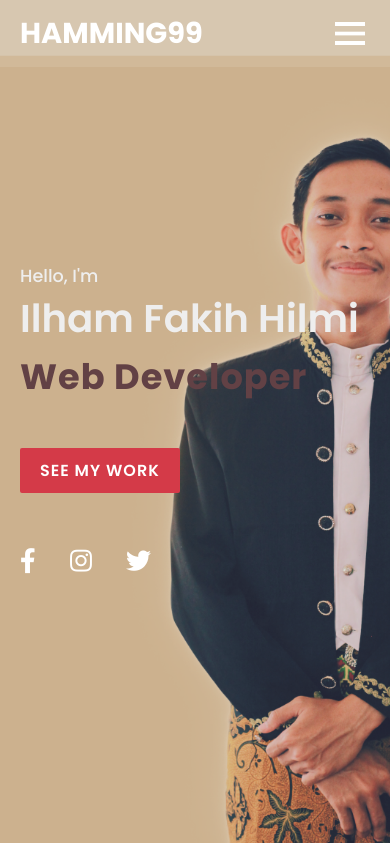
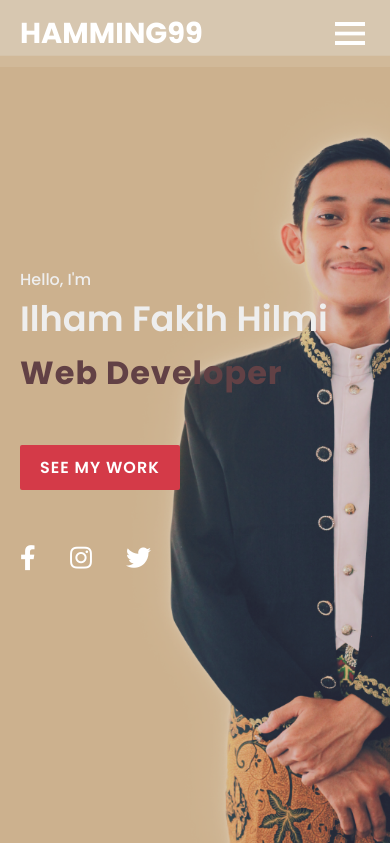
Before and after one commit to ilhamfakihhilmi/myportfolio, a PHP site: page / in a window 390 px wide. Shown: the top 843 px of the page. Run offline with PHP 8.4, Linux system fonts and the light colour scheme.

Commit message:
Update style.css

```diff
--- a/style.css
+++ b/style.css
@@ -621,11 +621,11 @@ body{
   }
 
   .main .content h2{
-    font-size: 1.1em;
+    font-size: 1em;
   }
 
   .animated-text h3{
-    font-size: 2.2em;
+    font-size: 2em;
   }
 
   .section-title{
```
